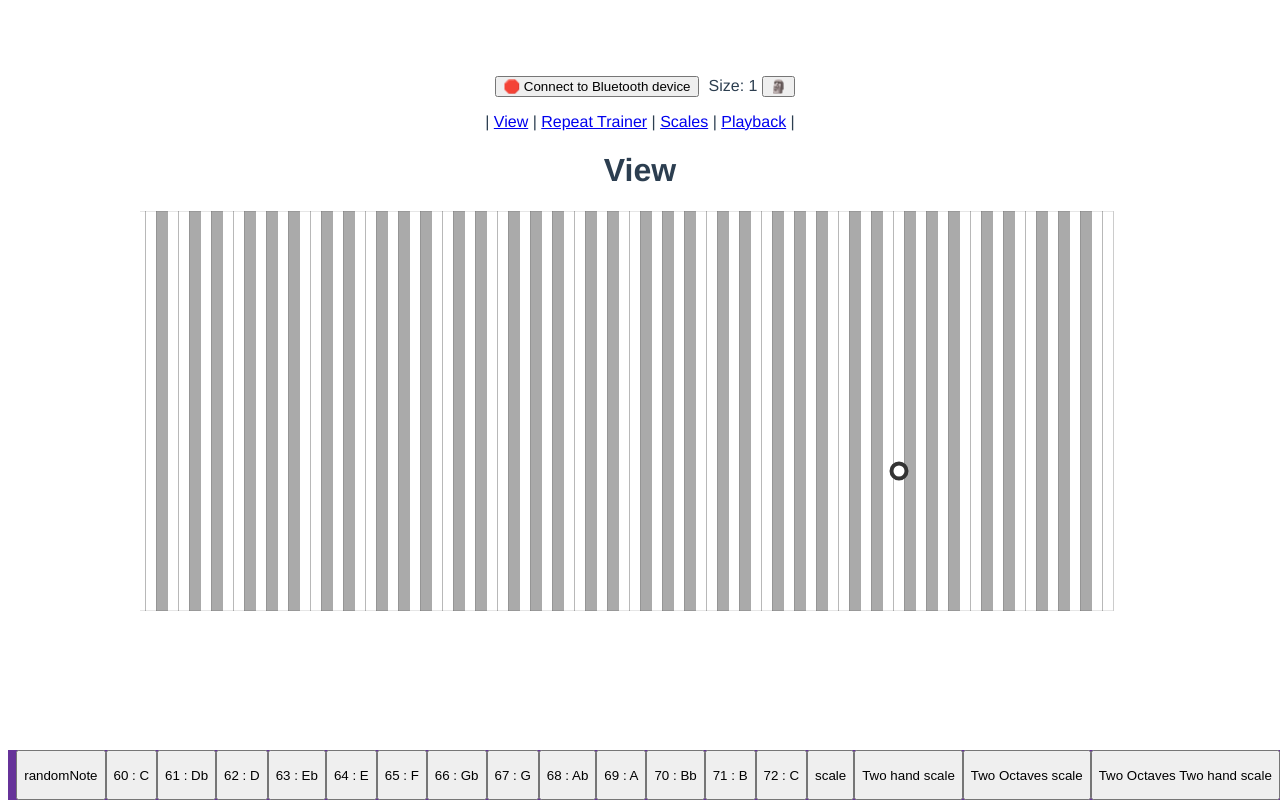
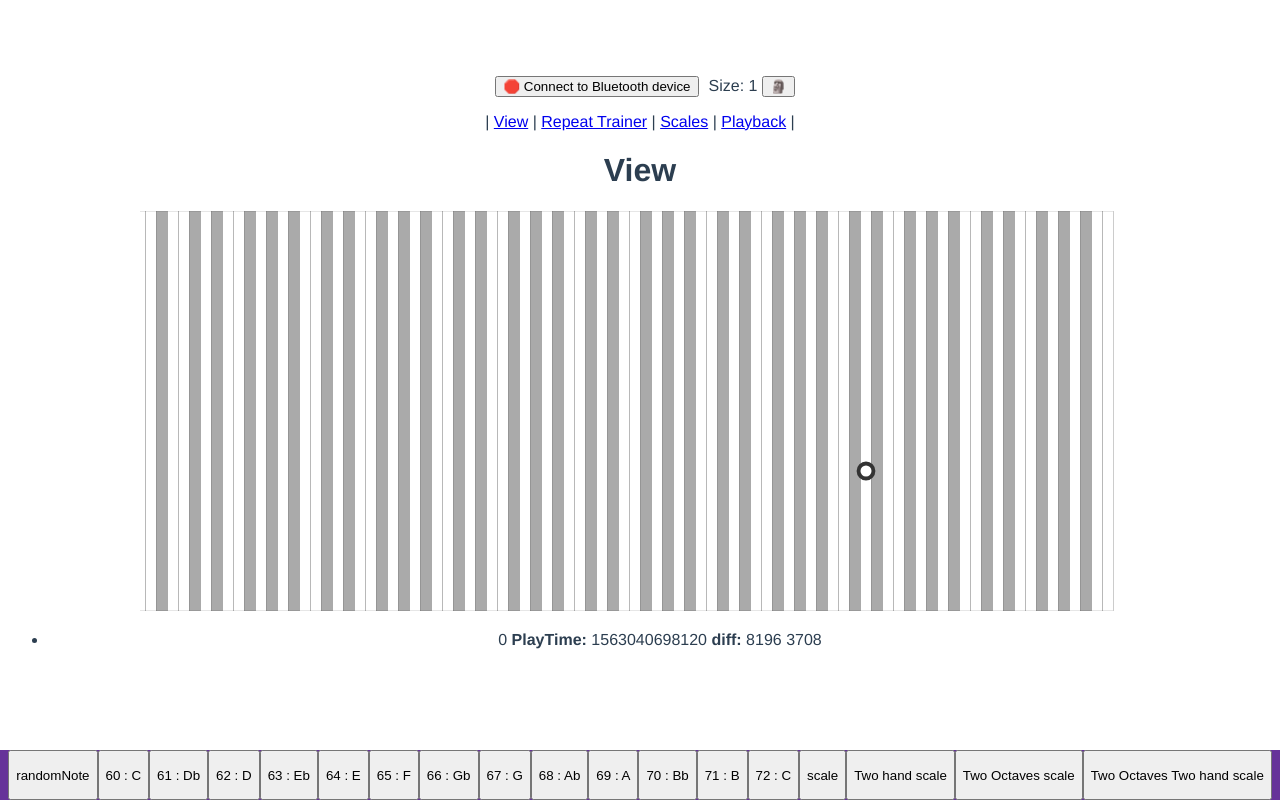
Before and after one commit to rickardenglund/piano, a Vue app: page / in a window 1280 px wide. Both pictures are taken after a click on the button "randomNote". Built offline with nearby package versions, Linux system fonts and the light colour scheme.

Commit message:
store time from midi messages

```diff
--- a/src/App.vue
+++ b/src/App.vue
@@ -19,6 +19,7 @@
   text-align: center;
   color: #2c3e50;
   margin-top: 60px;
+  margin-bottom: 105px;
 }
 </style>
 <script>
--- a/src/components/PianoConnection.vue
+++ b/src/components/PianoConnection.vue
@@ -22,6 +22,7 @@
     data() {
       return {
         status: 'not connected',
+        playtimes: [],
       }
     },
     methods: {
@@ -40,11 +41,13 @@
           if (value.getUint8(pos + 2) >> 4 == 9) { // Note on
             let channel = value.getUint8(pos + 2) & 15;
             let velocity = value.getUint8(pos + 4);
-            // if (this.lastNotes.length > 20) this.lastNotes.shift();
             let pitch = value.getUint8(pos + 3);
+            let midiTime = this.parseTime(value.getUint8(pos), value.getUint8(pos + 1));
+
             let note = {
               pitch,
               playTime: this.getTime(),
+              midiTime,
               velocity,
               channel,
             };
@@ -53,6 +56,14 @@
           //   console.log(value.buffer);
           // }
         }
+      },
+      // format: b1         b2
+      //         1ttt tttt 1ttt tttt
+      // time is module 8196
+      parseTime(b1, b2) {
+        let val1 = b1 & 0x7f;
+        let val2 = b2 & 0x7f;
+        return (val1 << 7) + val2;
       },
       getTime() {
         let date = new Date();
--- a/src/components/VirtualKeyboard.vue
+++ b/src/components/VirtualKeyboard.vue
@@ -1,6 +1,6 @@
 <template>
     <div id="keyboard">
-        <button @click="randomNote">randomNote</button>
+        <button @click="play()">randomNote</button>
         <button :key="i" v-for="i in 13" @click="play(i + 59)">{{i + 59}} : {{noteName(i+59)}}</button>
         <button @click="playScale()">scale</button>
         <button @click="playScale(true)">Two hand scale</button>
@@ -35,23 +35,17 @@
         return getNoteName(i);
       },
       play(i) {
+        if (!i) i = Math.floor(Math.random() * 60) + 30;
+        let time = getTime();
         let note = {
           pitch: i,
-          playTime: getTime(),
+          playTime: time,
+          midiTime: time % 8196,
           velocity: Math.floor(Math.random() * 100 + 1),
           channel: 1,
         };
         this.$store.commit('newNote', note)
       },
-      randomNote() {
-        let note = {
-          pitch: Math.floor(Math.random() * 60 + 30),
-          playTime: getTime(),
-          velocity: Math.floor(Math.random() * 100 + 1),
-          channel: 1,
-        };
-        this.$store.commit('newNote', note)
-      }
     }
   }
 </script>
@@ -61,6 +55,7 @@
         background-color: rebeccapurple;
         position: fixed;
         bottom: 0;
+        left: 0;
         width: 100%;
         z-index: 10;
     }
--- a/src/views/View.vue
+++ b/src/views/View.vue
@@ -2,6 +2,14 @@
     <div class="home">
         <h1>View</h1>
         <NoteView></NoteView>
+        <ul>
+            <li :key="index" v-for="(note, index) in $store.state.lastNotes">
+                {{index}}
+                <strong>PlayTime:</strong> {{note.playTime}}
+                <strong>diff:</strong> {{(note.playTime % 8196) + 8196 - note.midiTime}}
+                {{note.playTime % 8196}}
+            </li>
+        </ul>
     </div>
 </template>
 
@@ -10,18 +18,22 @@
   // import HelloWorld from '@/components/HelloWorld.vue'
 
   import NoteView from "../components/NoteView";
+
   export default {
     name: 'noteview',
     components: {
       NoteView
     },
     data() {
-    return {
-    }
+      return {}
     },
     methods: {
       addNote() {
         this.$store.commit('newNote')
+      },
+      lastNotes() {
+        return this.$store.state.lastNotes;
+
       }
     }
   }
```
Lines whose indentation alone changed are shown as unchanged.
